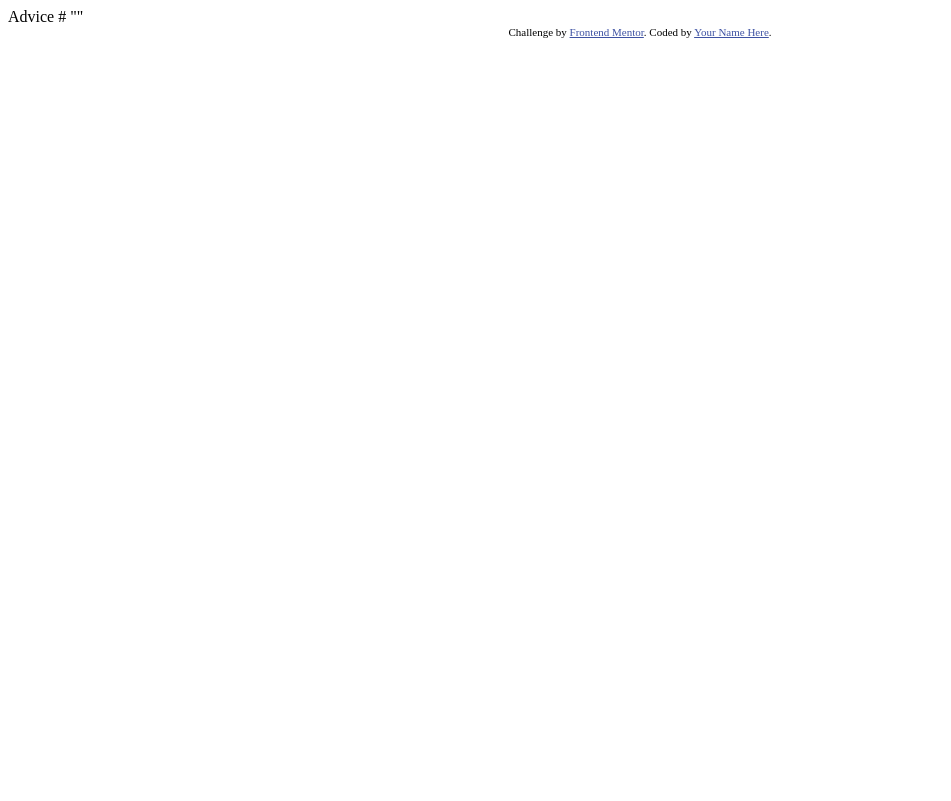
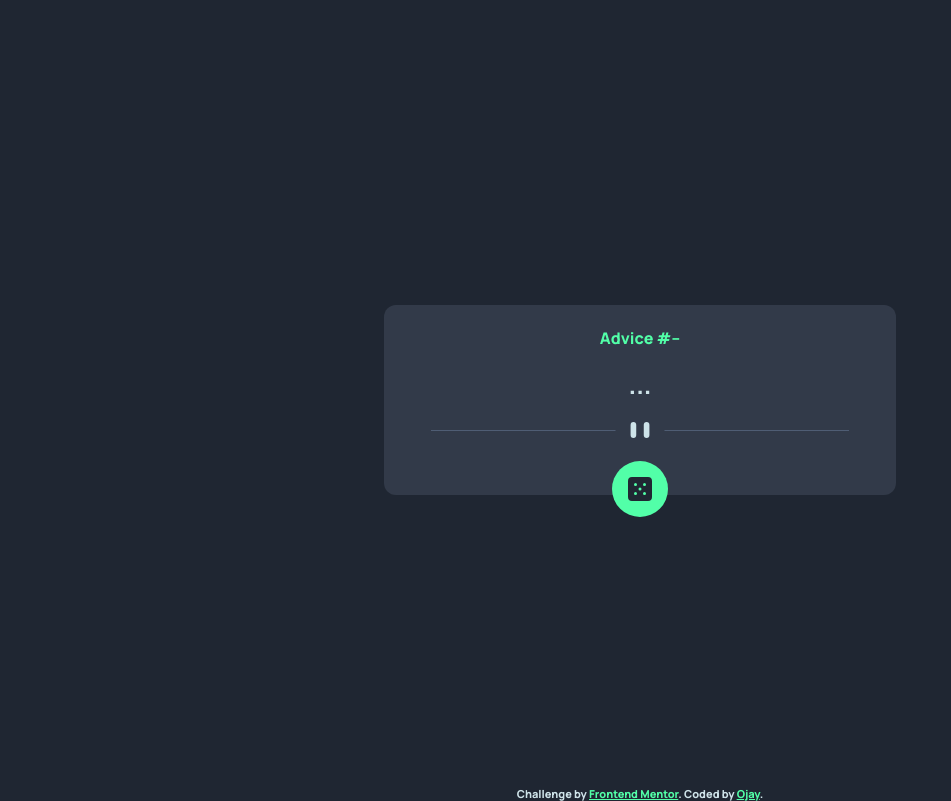
Before and after one commit to ojayii/advice-generator-app, a plain HTML site: page index.html in a window 1280 px wide. Shown: the whole page, without its empty margins (0-951 px from the left). Drawn offline with Linux system fonts and the light colour scheme; no server answers.

Commit message:
Added all design and functionalities

```diff
--- a/index.html
+++ b/index.html
@@ -1,28 +1,39 @@
 <!DOCTYPE html>
 <html lang="en">
+
 <head>
   <meta charset="UTF-8">
-  <meta name="viewport" content="width=device-width, initial-scale=1.0"> <!-- displays site properly based on user's device -->
+  <meta name="viewport" content="width=device-width, initial-scale=1.0">
 
+  <link rel="preconnect" href="https://fonts.googleapis.com">
+  <link rel="preconnect" href="https://fonts.gstatic.com" crossorigin>
+  <link href="https://fonts.googleapis.com/css2?family=Manrope:wght@800&display=swap" rel="stylesheet">
+  <link rel="stylesheet" href="style.css">
   <link rel="icon" type="image/png" sizes="32x32" href="./images/favicon-32x32.png">
 
   <title>Frontend Mentor | Advice generator app</title>
+</head>
 
-  <!-- Feel free to remove these styles or customise in your own stylesheet 👍 -->
-  <style>
-    .attribution { font-size: 11px; text-align: center; }
-    .attribution a { color: hsl(228, 45%, 44%); }
-  </style>
-</head>
 <body>
 
-  Advice #<!-- Advice ID goes here -->
+  <main>
+    <h1 class="advice-id">Advice #<span>--</span></h1>
+    <p class="advice-text">...</p>
+    <figure>
+      <img class="mobile-pattern" src="images/pattern-divider-mobile.svg" alt="pattern divider">
+      <img class="desktop-pattern" src="images/pattern-divider-desktop.svg" alt="pattern divider">
+    </figure>
+    <button class="dice">
+      <img class="dice-icon" src="images/icon-dice.svg" alt="Dice icon">
+    </button>
+  </main>
 
-  "<!-- Advice text goes here -->"
+  <footer class="attribution">
+    Challenge by <a href="https://www.frontendmentor.io?ref=challenge" target="_blank">Frontend Mentor</a>.
+    Coded by <a href="https://www.github.com/ojayii">Ojay</a>.
+  </footer>
 
-  <div class="attribution">
-    Challenge by <a href="https://www.frontendmentor.io?ref=challenge" target="_blank">Frontend Mentor</a>.
-    Coded by <a href="#">Your Name Here</a>.
-  </div>
+  <script src="main.js"></script>
 </body>
+
 </html>
--- a/main.js
+++ b/main.js
@@ -1,24 +1,30 @@
-console.log("Hello, world!");
+let adviceId = document.querySelector(".advice-id span");
+let adviceText = document.querySelector(".advice-text");
+let diceBtn = document.querySelector(".dice");
 
 const myTest = () => {
     const xhttp = new XMLHttpRequest();
 
     xhttp.onloadstart = () => {
-        console.log("loading...")
+        diceBtn.disable;
+        diceBtn.style.backgroundColor = "hsl(193, 38%, 86%)";
+        // diceBtn.style.boxShadow = "0 0 2rem hsl(193, 38%, 86%)";
     }
 
     xhttp.onload = () => {
-        document.write(JSON.parse(xhttp.responseText).slip.advice)
-        console.log(xhttp)
+        adviceId.innerHTML = JSON.parse(xhttp.responseText).slip.id;
+        adviceText.innerHTML = `"${JSON.parse(xhttp.responseText).slip.advice}"`;
     }
 
     xhttp.onloadend = () => {
-        console.log("done!")
+        diceBtn.enable;
+        diceBtn.style.backgroundColor = "";
     }
-
 
     xhttp.open("GET", "https://api.adviceslip.com/advice");
     xhttp.send()
 }
 
 myTest();
+
+diceBtn.addEventListener("click", myTest)
--- /dev/null
+++ b/style.css
@@ -0,0 +1,114 @@
+* {
+    box-sizing: border-box;
+    margin: 0;
+    padding: 0;
+    line-height: 1.1;
+}
+
+.attribution {
+    font-size: 11px;
+    text-align: center;
+    width: 100%;
+    position: absolute;
+    bottom: 0;
+    color: hsl(193, 38%, 86%);
+}
+
+.attribution a {
+    color: hsl(150, 100%, 66%);
+}
+
+body,
+html {
+    padding: 0;
+    margin: 0;
+    font-size: 100%;
+    max-width: 100%;
+    min-height: 100vh;
+    font-family: 'Manrope', sans-serif;
+}
+
+body {
+    display: flex;
+    align-items: center;
+    justify-content: center;
+    background-color: hsl(218, 23%, 16%);
+    padding-inline: 4%;
+    padding-block: 3rem;
+    position: relative;
+}
+
+main {
+    width: 100%;
+    max-width: 32rem;
+    text-align: center;
+    background-color: hsl(217, 19%, 24%);
+    border-radius: clamp(0.6rem, 2vw, 0.75rem);
+    padding: clamp(1.5rem, 2vw, 2rem) 4% clamp(1.5rem, 2vw, 2rem) 4%;
+    height: auto;
+    position: relative;
+}
+
+img {
+    max-width: 100%;
+}
+
+.advice-id {
+    font-size: 1rem;
+    color: hsl(150, 100%, 66%);
+    margin-bottom: clamp(0.6rem, 2vw, 1.2rem);
+}
+
+.advice-text {
+    font-size: 1.5rem;
+    line-height: 1.3;
+    color: hsl(193, 38%, 86%);
+    margin-bottom: clamp(1rem, 2vw, 1.2rem);
+}
+
+.mobile-pattern {
+    margin-bottom: 1.8rem;
+}
+
+.desktop-pattern {
+    display: none;
+}
+
+.dice {
+    background-color: hsl(150, 100%, 66%);
+    border-radius: 50%;
+    padding: 0.8rem;
+    position: absolute;
+    bottom: -1.4rem;
+    left: 50%;
+    transform: translateX(-50%);
+    border: none;
+    display: flex;
+    align-items: center;
+    justify-content: center;
+}
+
+.dice:hover {
+    box-shadow: 0 0 2rem hsl(150, 100%, 66%);
+}
+
+.dice-icon {}
+
+@media (min-width: 64rem) {
+    .mobile-pattern {
+        display: none;
+    }
+
+    .desktop-pattern {
+        display: block;
+        margin-bottom: 2rem;
+    }
+
+    .advice-text {
+        line-height: 1.5;
+    }
+
+    .dice {
+        padding: 1rem;
+    }
+}
```
Also changed, not shown: 1 other file.
